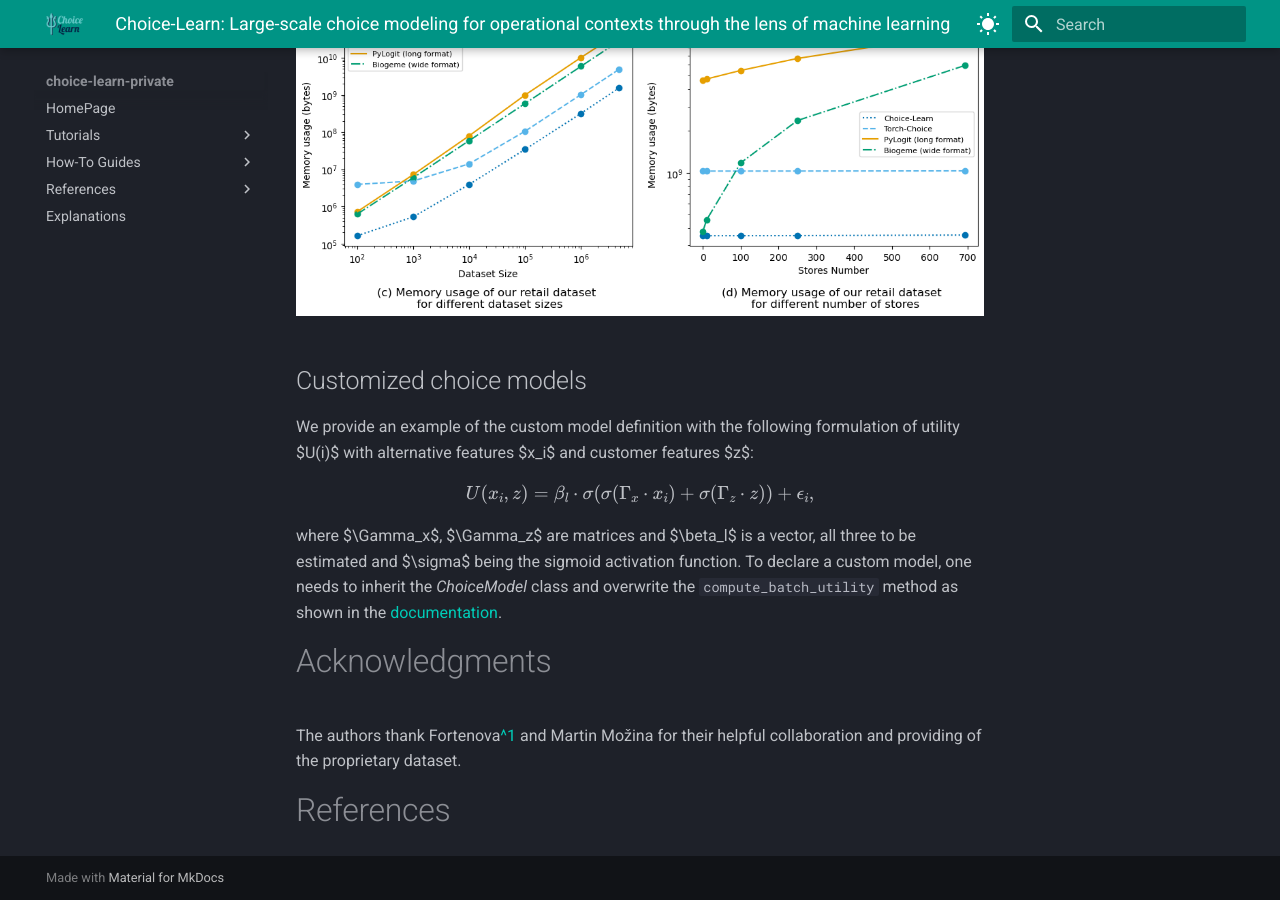
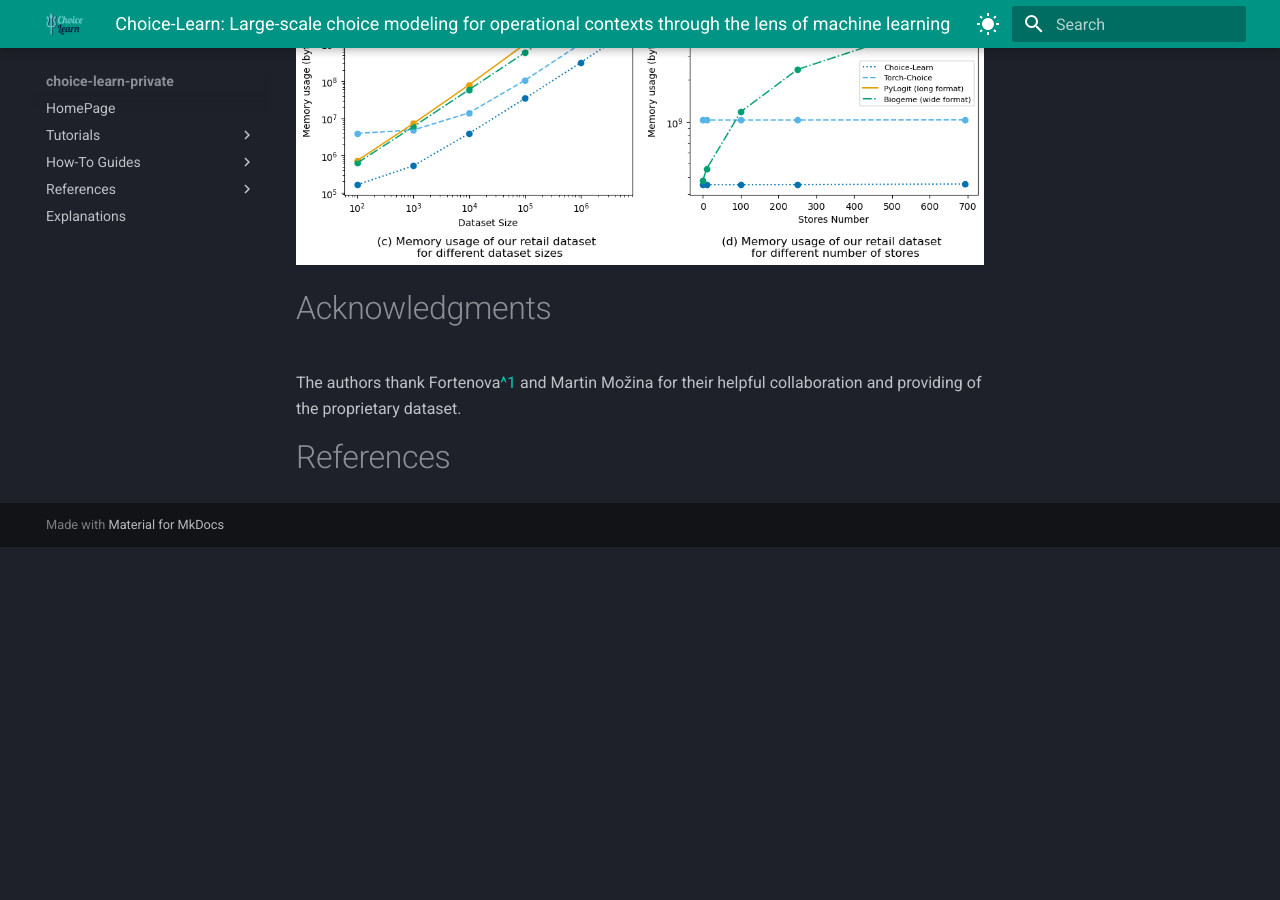
Before and after one commit to artefactory/choice-learn, an MkDocs documentation site: the page built from docs/paper/paper.md, in a window 1280 px wide and 900 px high, scrolled down 4876 px. Built offline with MkDocs 1.6.1 and Material for MkDocs 9.7.7, drawn with Linux system fonts in a browser that asks for light colours; formulas are drawn with MathJax 3; after the commit the page ends 5423 px from its top, so only the background shows below that; some of the changed text lies outside the part shown.

Commit message:
ENH: customized model

```diff
--- a/docs/paper/paper.md
+++ b/docs/paper/paper.md
@@ -120,9 +121,7 @@ Recent works propose the estimation of more complex models, with neural networks
 `Choice-Learn` offers additional tools for downstream operations, that are not usually integrated in choice modeling libraries. In particular, assortment optimization is a common use case that leverages a choice model to determine the optimal subset of alternatives to offer customers maximizing a certain objective, such as the expected revenue, conversion rate, or social welfare. This framework captures a variety of applications such as assortment planning, display location optimization, and pricing. We provide implementations based on the mixed-integer programming formulation described in [@MendezDiaz:2014], with the option to choose the solver between Gurobi [@Gurobi:2023] and OR-Tools [@ORTools:2024].
 
 
-# Experiments and examples
-
-## Memory usage: a case study
+# Memory usage: a case study
 
 We provide in Figure \ref{fig:xps} (a) numerical examples of memory usage to showcase the efficiency of the *FeaturesStorage*. We consider a feature repeated in a dataset, such as a one-hot encoding for locations, represented by a matrix of shape (*#locations, #locations*) where each row refers to one location.
 
@@ -132,12 +131,6 @@ Finally, in Figure \ref{fig:xps} (c) and (d), we observe memory usage gains on a
 
 ![Memory usage experiments. \label{fig:xps}](../illustrations/ram_usage_comparison.png)
 
-## Customized choice models
-We provide an example of the custom model definition with the following formulation of utility $U(i)$ with alternative features $x_i$ and customer features $z$:
-$$U(x_i, z) = \beta_l \cdot \sigma(\sigma(\Gamma_x \cdot x_i) + \sigma(\Gamma_z \cdot z)) + \epsilon_i,$$
-where $\Gamma_x$, $\Gamma_z$ are matrices and $\beta_l$ is a vector, all three to be estimated and $\sigma$ being the sigmoid activation function.
-To declare a custom model, one needs to inherit the *ChoiceModel* class and overwrite the `compute_batch_utility` method as shown in the [documentation](https://artefactory.github.io/choice-learn/).
-
 # Acknowledgments
 The authors thank Fortenova[^1] and Martin Možina for their helpful collaboration and providing of the proprietary dataset.
 
```
Also changed, not shown: other parts of docs/paper/paper.md (+2 -1 lines).
